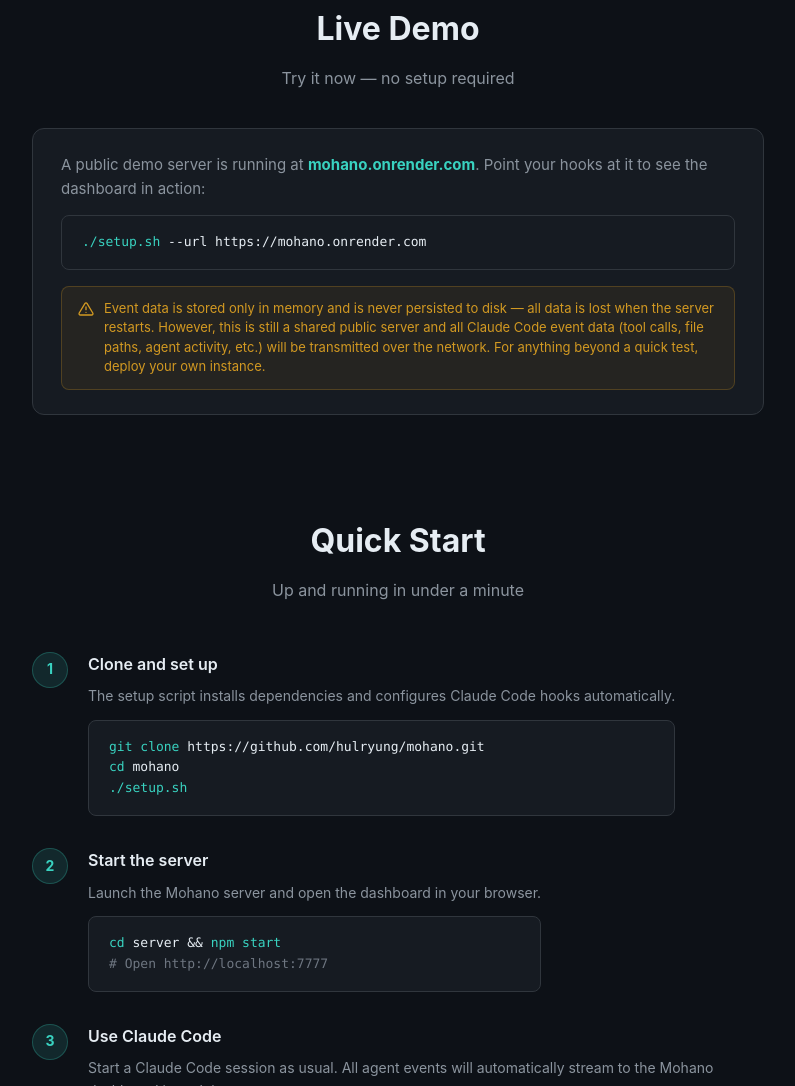
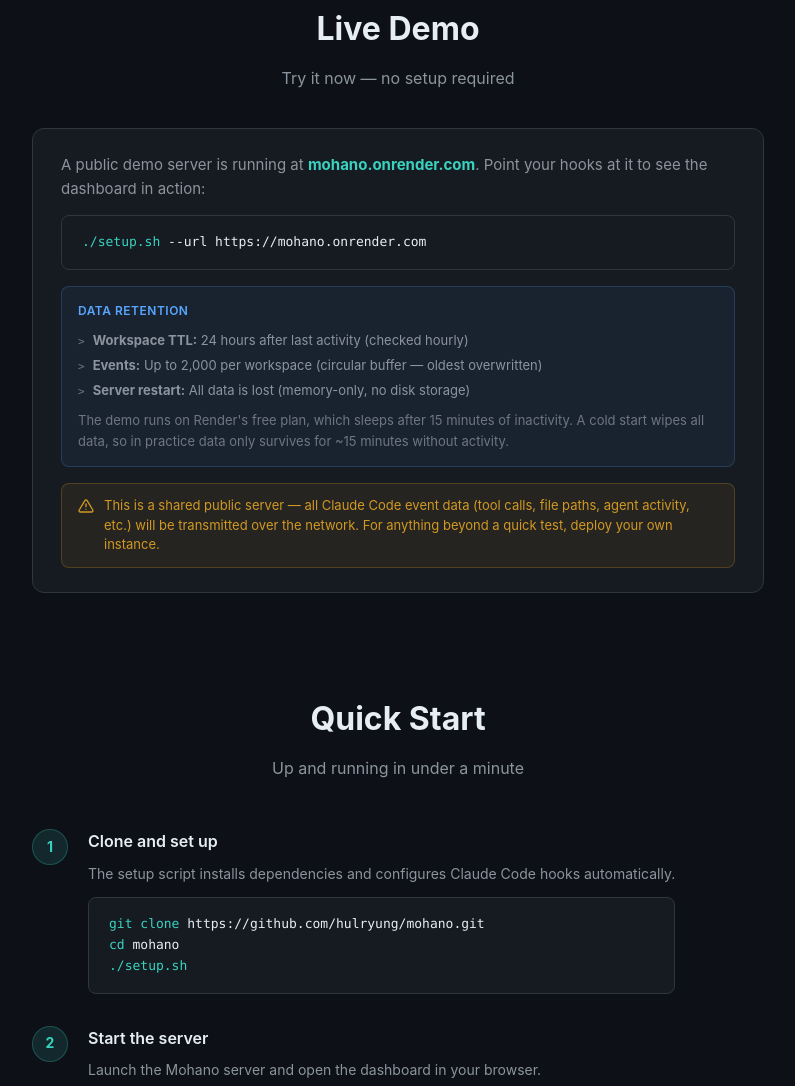
Before and after one commit to hulryung/mohano, a website: page docs/index.html in a window 1280 px wide. Shown: the part 2206-3292 px from the top of the page, without its empty margins (242-1037 px from the left). Drawn offline with Linux system fonts and the light colour scheme.

Commit message:
Add detailed data retention info to demo section
Workspace TTL, circular buffer limit, Render free plan sleep behavior.

```diff
--- a/docs/index.html
+++ b/docs/index.html
@@ -474,6 +474,48 @@
       color: var(--accent-cyan);
     }
 
+    .demo-info {
+      margin-top: 16px;
+      padding: 14px 16px;
+      background: rgba(88, 166, 255, 0.06);
+      border: 1px solid rgba(88, 166, 255, 0.2);
+      border-radius: 8px;
+      font-size: 13px;
+      color: var(--text-secondary);
+      line-height: 1.6;
+    }
+
+    .demo-info-title {
+      font-size: 12px;
+      font-weight: 600;
+      text-transform: uppercase;
+      letter-spacing: 0.5px;
+      color: var(--accent-blue);
+      margin-bottom: 8px;
+    }
+
+    .demo-info ul {
+      list-style: none;
+      padding: 0;
+    }
+
+    .demo-info li {
+      padding: 2px 0;
+    }
+
+    .demo-info li::before {
+      content: '>';
+      color: var(--text-muted);
+      margin-right: 8px;
+      font-family: var(--font-mono);
+      font-size: 11px;
+    }
+
+    .demo-info p {
+      font-size: 13px;
+      color: var(--text-muted);
+    }
+
     .demo-warning {
       display: flex;
       align-items: flex-start;
@@ -840,9 +882,18 @@
       <div class="code-block" style="margin-top: 14px;">
         <span class="cmd">./setup.sh</span> --url https://mohano.onrender.com
       </div>
+      <div class="demo-info">
+        <div class="demo-info-title">Data retention</div>
+        <ul>
+          <li><strong>Workspace TTL:</strong> 24 hours after last activity (checked hourly)</li>
+          <li><strong>Events:</strong> Up to 2,000 per workspace (circular buffer &mdash; oldest overwritten)</li>
+          <li><strong>Server restart:</strong> All data is lost (memory-only, no disk storage)</li>
+        </ul>
+        <p style="margin-top: 8px;">The demo runs on Render's free plan, which sleeps after 15 minutes of inactivity. A cold start wipes all data, so in practice data only survives for ~15 minutes without activity.</p>
+      </div>
       <div class="demo-warning">
         <svg width="16" height="16" viewBox="0 0 24 24" fill="none" stroke="currentColor" stroke-width="2" stroke-linecap="round" stroke-linejoin="round"><path d="M10.29 3.86L1.82 18a2 2 0 0 0 1.71 3h16.94a2 2 0 0 0 1.71-3L13.71 3.86a2 2 0 0 0-3.42 0z"/><line x1="12" y1="9" x2="12" y2="13"/><line x1="12" y1="17" x2="12.01" y2="17"/></svg>
-        <span>Event data is stored only in memory and is never persisted to disk &mdash; all data is lost when the server restarts. However, this is still a shared public server and all Claude Code event data (tool calls, file paths, agent activity, etc.) will be transmitted over the network. For anything beyond a quick test, deploy your own instance.</span>
+        <span>This is a shared public server &mdash; all Claude Code event data (tool calls, file paths, agent activity, etc.) will be transmitted over the network. For anything beyond a quick test, deploy your own instance.</span>
       </div>
     </div>
   </section>
```
Also changed, not shown: README.md.
